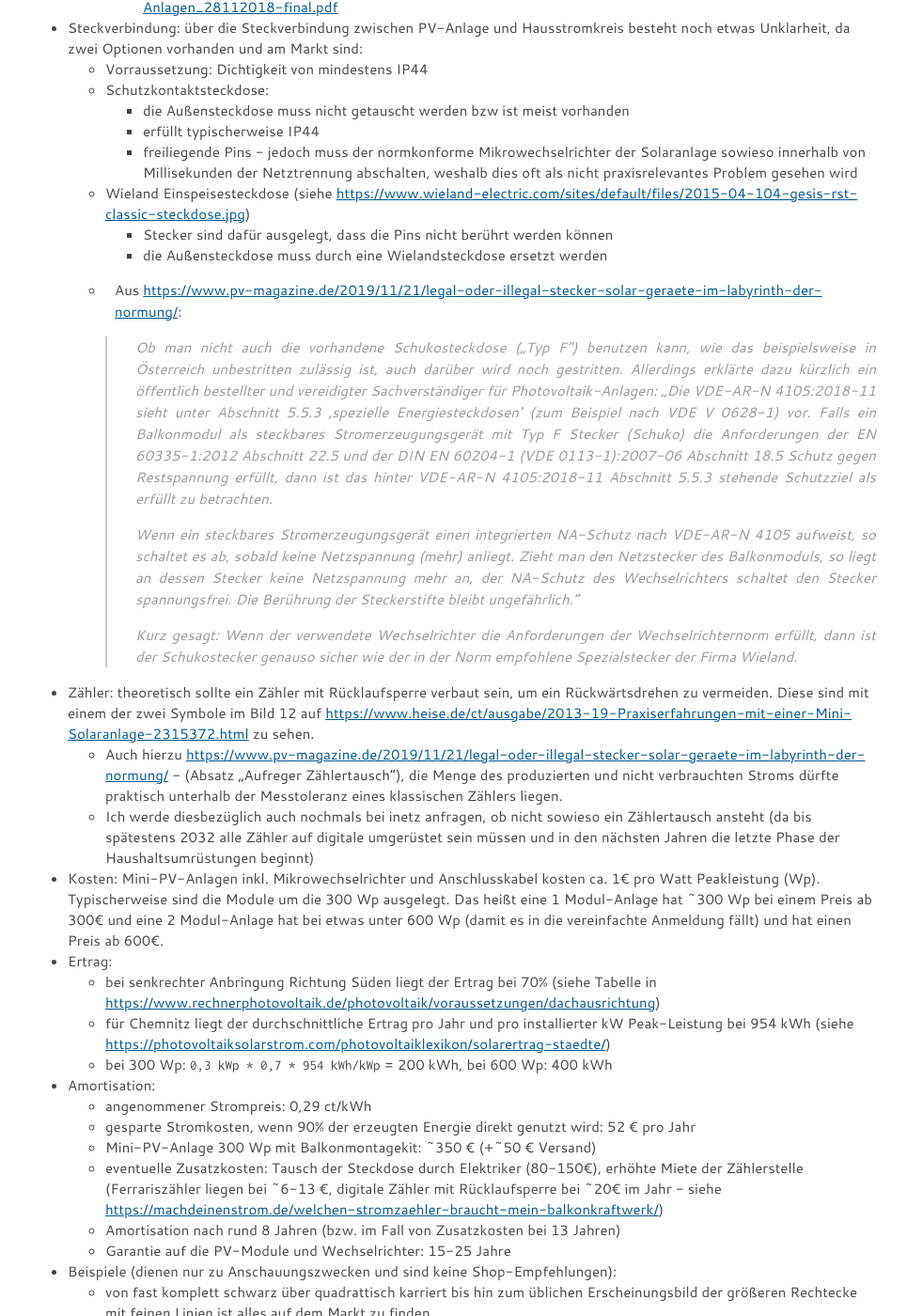
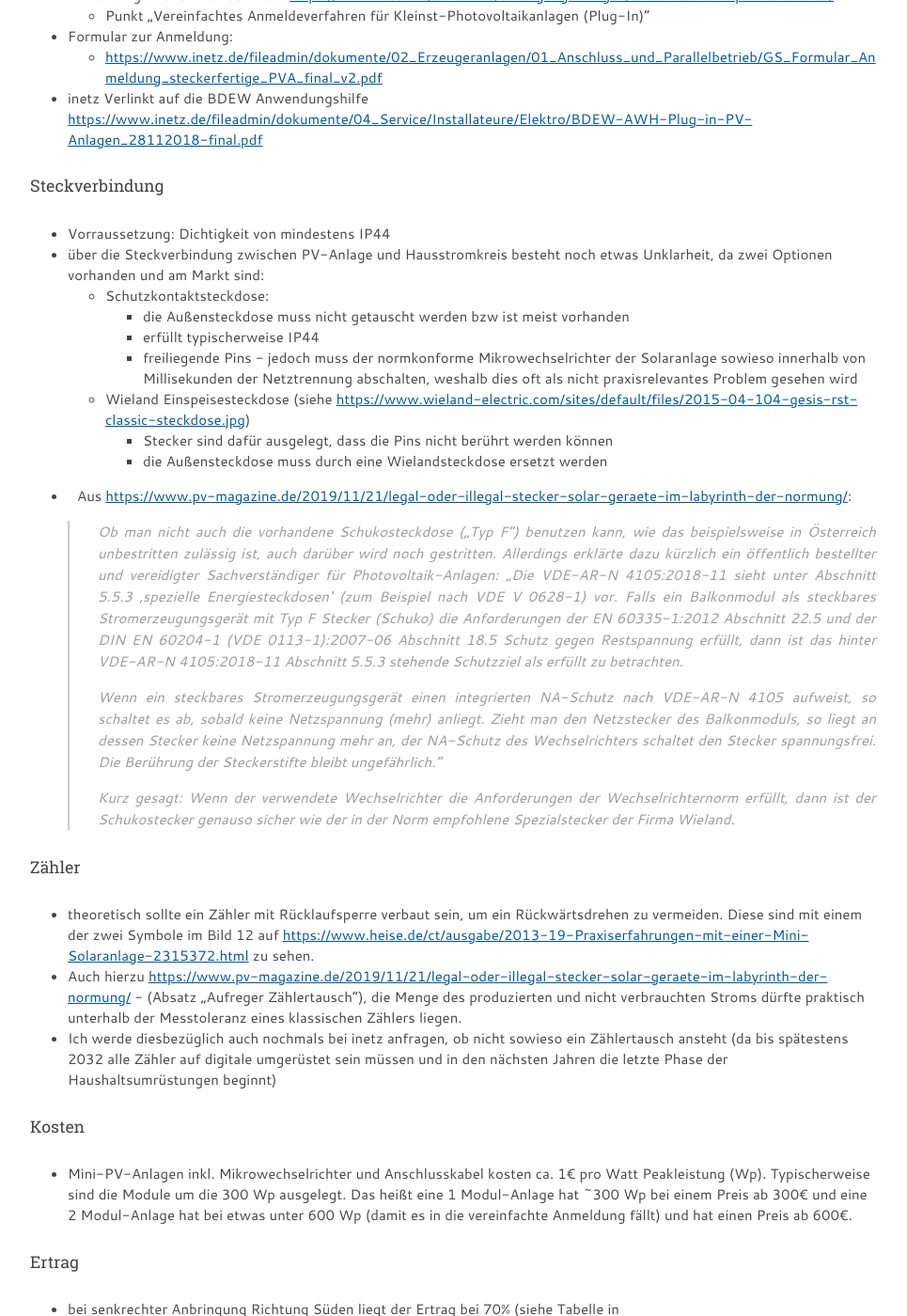
Before and after one commit to MorrisJobke/morrisjobke.github.io, a Jekyll site: the page built from _posts/2020-08-25-mini-photovoltaik-anlage.md, in a window 1280 px wide and 1400 px high, scrolled down 533 px. Shown: the whole window at 94% size, without its empty margins (158-1123 px from the left). Built offline with Jekyll 4.4.1, drawn with Linux system fonts in a browser that asks for light colours; some of the changed text lies outside the part shown.

Commit message:
Better layout
Signed-off-by: Morris Jobke <hey@morrisjobke.de>

```diff
--- a/_posts/2020-08-25-mini-photovoltaik-anlage.md
+++ b/_posts/2020-08-25-mini-photovoltaik-anlage.md
@@ -7,16 +7,24 @@ categories: [notes]
 
 Eine kleine Notizsammlung hinsichtlich Mini PV-Anlage:
 
-* Idee: Mietern die Möglichkeit bieten ihre Grundlast über Solarmodule zu reduzieren
-    * Wikipedia: [https://de.wikipedia.org/wiki/Solarmodul#Stecker-fertige_Solarmodule](https://de.wikipedia.org/wiki/Solarmodul#Stecker-fertige_Solarmodule)
-* Randbedingung: Anlage mit maximal 600 W Leistung kann direkt vom Mieter (und nicht wie normalerweise vom Solarteur) bei der Netzbetreiber angemeldet werden.
-    * Anmeldung in Chemnitz bei inetz: [https://www.inetz.de/startseite/erzeugungsanlagen/anschluss-und-parallelbetrieb/](https://www.inetz.de/startseite/erzeugungsanlagen/anschluss-und-parallelbetrieb/)
-        * Punkt „Vereinfachtes Anmeldeverfahren für Kleinst-Photovoltaikanlagen (Plug-In)“
-    * Formular zur Anmeldung:
-        * [https://www.inetz.de/fileadmin/dokumente/02_Erzeugeranlagen/01_Anschluss_und_Parallelbetrieb/GS_Formular_Anmeldung_steckerfertige_PVA_final_v2.pdf](https://www.inetz.de/fileadmin/dokumente/02_Erzeugeranlagen/01_Anschluss_und_Parallelbetrieb/GS_Formular_Anmeldung_steckerfertige_PVA_final_v2.pdf)
-        * inetz Verlinkt auf die BDEW Anwendungshilfe [https://www.inetz.de/fileadmin/dokumente/04_Service/Installateure/Elektro/BDEW-AWH-Plug-in-PV-Anlagen_28112018-final.pdf](https://www.inetz.de/fileadmin/dokumente/04_Service/Installateure/Elektro/BDEW-AWH-Plug-in-PV-Anlagen_28112018-final.pdf)
-* Steckverbindung: über die Steckverbindung zwischen PV-Anlage und Hausstromkreis besteht noch etwas Unklarheit, da zwei Optionen vorhanden und am Markt sind:
-    * Vorraussetzung: Dichtigkeit von mindestens IP44
+### Idee
+
+* Mietern die Möglichkeit bieten ihre Grundlast über Solarmodule zu reduzieren
+* Wikipedia: [https://de.wikipedia.org/wiki/Solarmodul#Stecker-fertige_Solarmodule](https://de.wikipedia.org/wiki/Solarmodul#Stecker-fertige_Solarmodule)
+
+### Randbedingung
+
+* Anlage mit maximal 600 W Leistung kann direkt vom Mieter (und nicht wie normalerweise vom Solarteur) bei der Netzbetreiber angemeldet werden.
+* Anmeldung in Chemnitz bei inetz: [https://www.inetz.de/startseite/erzeugungsanlagen/anschluss-und-parallelbetrieb/](https://www.inetz.de/startseite/erzeugungsanlagen/anschluss-und-parallelbetrieb/)
+    * Punkt „Vereinfachtes Anmeldeverfahren für Kleinst-Photovoltaikanlagen (Plug-In)“
+* Formular zur Anmeldung:
+    * [https://www.inetz.de/fileadmin/dokumente/02_Erzeugeranlagen/01_Anschluss_und_Parallelbetrieb/GS_Formular_Anmeldung_steckerfertige_PVA_final_v2.pdf](https://www.inetz.de/fileadmin/dokumente/02_Erzeugeranlagen/01_Anschluss_und_Parallelbetrieb/GS_Formular_Anmeldung_steckerfertige_PVA_final_v2.pdf)
+* inetz Verlinkt auf die BDEW Anwendungshilfe [https://www.inetz.de/fileadmin/dokumente/04_Service/Installateure/Elektro/BDEW-AWH-Plug-in-PV-Anlagen_28112018-final.pdf](https://www.inetz.de/fileadmin/dokumente/04_Service/Installateure/Elektro/BDEW-AWH-Plug-in-PV-Anlagen_28112018-final.pdf)
+
+### Steckverbindung
+
+* Vorraussetzung: Dichtigkeit von mindestens IP44
+* über die Steckverbindung zwischen PV-Anlage und Hausstromkreis besteht noch etwas Unklarheit, da zwei Optionen vorhanden und am Markt sind:
     * Schutzkontaktsteckdose:
         * die Außensteckdose muss nicht getauscht werden bzw ist meist vorhanden
         * erfüllt typischerweise IP44
@@ -24,34 +32,47 @@ Eine kleine Notizsammlung hinsichtlich Mini PV-Anlage:
     * Wieland Einspeisesteckdose (siehe [https://www.wieland-electric.com/sites/default/files/2015-04-104-gesis-rst-classic-steckdose.jpg](https://www.wieland-electric.com/sites/default/files/2015-04-104-gesis-rst-classic-steckdose.jpg))
         * Stecker sind dafür ausgelegt, dass die Pins nicht berührt werden können
         * die Außensteckdose muss durch eine Wielandsteckdose ersetzt werden
-    * Aus [https://www.pv-magazine.de/2019/11/21/legal-oder-illegal-stecker-solar-geraete-im-labyrinth-der-normung/](https://www.pv-magazine.de/2019/11/21/legal-oder-illegal-stecker-solar-geraete-im-labyrinth-der-normung/):
 
-        > Ob man nicht auch die vorhandene Schukosteckdose („Typ F“) benutzen kann, wie das beispielsweise in Österreich unbestritten zulässig ist, auch darüber wird noch gestritten. Allerdings erklärte dazu kürzlich ein öffentlich bestellter und vereidigter Sachverständiger für Photovoltaik-Anlagen:
-        > „Die VDE-AR-N 4105:2018-11 sieht unter Abschnitt 5.5.3 ‚spezielle Energiesteckdosen‘ (zum Beispiel nach VDE V 0628-1) vor. Falls ein Balkonmodul als steckbares Stromerzeugungsgerät mit Typ F Stecker (Schuko) die Anforderungen der EN 60335-1:2012 Abschnitt 22.5 und der DIN EN 60204-1 (VDE 0113-1):2007-06 Abschnitt 18.5 Schutz gegen Restspannung erfüllt, dann ist das hinter VDE-AR-N 4105:2018-11 Abschnitt 5.5.3 stehende Schutzziel als erfüllt zu betrachten.
-        >
-        > Wenn ein steckbares Stromerzeugungsgerät einen integrierten NA-Schutz nach VDE-AR-N 4105 aufweist, so schaltet es ab, sobald keine Netzspannung (mehr) anliegt. Zieht man den Netzstecker des Balkonmoduls, so liegt an dessen Stecker keine Netzspannung mehr an, der NA-Schutz des Wechselrichters schaltet den Stecker spannungsfrei. Die Berührung der Steckerstifte bleibt ungefährlich.“
-        >
-        > Kurz gesagt: Wenn der verwendete Wechselrichter die Anforderungen der Wechselrichternorm erfüllt, dann ist der Schukostecker genauso sicher wie der in der Norm empfohlene Spezialstecker der Firma Wieland.
+* Aus [https://www.pv-magazine.de/2019/11/21/legal-oder-illegal-stecker-solar-geraete-im-labyrinth-der-normung/](https://www.pv-magazine.de/2019/11/21/legal-oder-illegal-stecker-solar-geraete-im-labyrinth-der-normung/):
 
-* Zähler: theoretisch sollte ein Zähler mit Rücklaufsperre verbaut sein, um ein Rückwärtsdrehen zu vermeiden. Diese sind mit einem der zwei Symbole im Bild 12 auf [https://www.heise.de/ct/ausgabe/2013-19-Praxiserfahrungen-mit-einer-Mini-Solaranlage-2315372.html](https://www.heise.de/ct/ausgabe/2013-19-Praxiserfahrungen-mit-einer-Mini-Solaranlage-2315372.html) zu sehen.
-    * Auch hierzu  [https://www.pv-magazine.de/2019/11/21/legal-oder-illegal-stecker-solar-geraete-im-labyrinth-der-normung/](https://www.pv-magazine.de/2019/11/21/legal-oder-illegal-stecker-solar-geraete-im-labyrinth-der-normung/)  - (Absatz „Aufreger Zählertausch“), die Menge des produzierten und nicht verbrauchten Stroms dürfte praktisch unterhalb der Messtoleranz eines klassischen Zählers liegen.
-    * Ich werde diesbezüglich auch nochmals bei inetz anfragen, ob nicht sowieso ein Zählertausch ansteht (da bis spätestens 2032 alle Zähler auf digitale umgerüstet sein müssen und in den nächsten Jahren die letzte Phase der Haushaltsumrüstungen beginnt)
-* Kosten: Mini-PV-Anlagen inkl. Mikrowechselrichter und Anschlusskabel kosten ca. 1€ pro Watt Peakleistung (Wp). Typischerweise sind die Module um die 300 Wp ausgelegt. Das heißt eine 1 Modul-Anlage hat ~300 Wp bei einem Preis ab 300€ und eine 2 Modul-Anlage hat bei etwas unter 600 Wp (damit es in die vereinfachte Anmeldung fällt) und hat einen Preis ab 600€.
-* Ertrag:
-    * bei senkrechter Anbringung Richtung Süden liegt der Ertrag bei 70% (siehe Tabelle in [https://www.rechnerphotovoltaik.de/photovoltaik/voraussetzungen/dachausrichtung](https://www.rechnerphotovoltaik.de/photovoltaik/voraussetzungen/dachausrichtung))
-    * für Chemnitz liegt der durchschnittliche Ertrag pro Jahr und pro installierter kW Peak-Leistung bei 954 kWh (siehe [https://photovoltaiksolarstrom.com/photovoltaiklexikon/solarertrag-staedte/](https://photovoltaiksolarstrom.com/photovoltaiklexikon/solarertrag-staedte/))
-    * bei 300 Wp: `0,3 kWp * 0,7 * 954 kWh/kWp` = 200 kWh, bei 600 Wp: 400 kWh
-* Amortisation:
-    * angenommener Strompreis: 0,29 ct/kWh
-    * gesparte Stromkosten, wenn 90% der erzeugten Energie direkt genutzt wird: 52 € pro Jahr
-    * Mini-PV-Anlage 300 Wp mit Balkonmontagekit: ~350 € (+~50 € Versand)
-    * eventuelle Zusatzkosten: Tausch der Steckdose durch Elektriker (80-150€), erhöhte Miete der Zählerstelle (Ferrariszähler liegen bei ~6-13 €, digitale Zähler mit Rücklaufsperre bei ~20€ im Jahr - siehe [https://machdeinenstrom.de/welchen-stromzaehler-braucht-mein-balkonkraftwerk/](https://machdeinenstrom.de/welchen-stromzaehler-braucht-mein-balkonkraftwerk/))
-    * Amortisation nach rund 8 Jahren (bzw. im Fall von Zusatzkosten bei 13 Jahren)
-    * Garantie auf die PV-Module und Wechselrichter: 15-25 Jahre
-* Beispiele (dienen nur zu Anschauungszwecken und sind keine Shop-Empfehlungen):
-    * von fast komplett schwarz über quadrattisch karriert bis hin zum üblichen Erscheinungsbild der größeren Rechtecke mit feinen Linien ist alles auf dem Markt zu finden
-    * reine Module:
-        * [https://www.photovoltaik4all.de/solarmodule-?p=1](https://www.photovoltaik4all.de/solarmodule-?p=1)
-    * Beispiel mit Wechselrichter und Aufsteller:
-        * [https://www.alpha-solar.info/Balkonkraftwerk-Canadian-Solar-325w-Befestigungsarten-versand.html](https://www.alpha-solar.info/Balkonkraftwerk-Canadian-Solar-325w-Befestigungsarten-versand.html)
-        * [https://volxpower.de/Stecker-PV-Anlagen](https://volxpower.de/Stecker-PV-Anlagen)
+    > Ob man nicht auch die vorhandene Schukosteckdose („Typ F“) benutzen kann, wie das beispielsweise in Österreich unbestritten zulässig ist, auch darüber wird noch gestritten. Allerdings erklärte dazu kürzlich ein öffentlich bestellter und vereidigter Sachverständiger für Photovoltaik-Anlagen:
+    > „Die VDE-AR-N 4105:2018-11 sieht unter Abschnitt 5.5.3 ‚spezielle Energiesteckdosen‘ (zum Beispiel nach VDE V 0628-1) vor. Falls ein Balkonmodul als steckbares Stromerzeugungsgerät mit Typ F Stecker (Schuko) die Anforderungen der EN 60335-1:2012 Abschnitt 22.5 und der DIN EN 60204-1 (VDE 0113-1):2007-06 Abschnitt 18.5 Schutz gegen Restspannung erfüllt, dann ist das hinter VDE-AR-N 4105:2018-11 Abschnitt 5.5.3 stehende Schutzziel als erfüllt zu betrachten.
+    >
+    > Wenn ein steckbares Stromerzeugungsgerät einen integrierten NA-Schutz nach VDE-AR-N 4105 aufweist, so schaltet es ab, sobald keine Netzspannung (mehr) anliegt. Zieht man den Netzstecker des Balkonmoduls, so liegt an dessen Stecker keine Netzspannung mehr an, der NA-Schutz des Wechselrichters schaltet den Stecker spannungsfrei. Die Berührung der Steckerstifte bleibt ungefährlich.“
+    >
+    > Kurz gesagt: Wenn der verwendete Wechselrichter die Anforderungen der Wechselrichternorm erfüllt, dann ist der Schukostecker genauso sicher wie der in der Norm empfohlene Spezialstecker der Firma Wieland.
+
+### Zähler
+
+* theoretisch sollte ein Zähler mit Rücklaufsperre verbaut sein, um ein Rückwärtsdrehen zu vermeiden. Diese sind mit einem der zwei Symbole im Bild 12 auf [https://www.heise.de/ct/ausgabe/2013-19-Praxiserfahrungen-mit-einer-Mini-Solaranlage-2315372.html](https://www.heise.de/ct/ausgabe/2013-19-Praxiserfahrungen-mit-einer-Mini-Solaranlage-2315372.html) zu sehen.
+* Auch hierzu  [https://www.pv-magazine.de/2019/11/21/legal-oder-illegal-stecker-solar-geraete-im-labyrinth-der-normung/](https://www.pv-magazine.de/2019/11/21/legal-oder-illegal-stecker-solar-geraete-im-labyrinth-der-normung/)  - (Absatz „Aufreger Zählertausch“), die Menge des produzierten und nicht verbrauchten Stroms dürfte praktisch unterhalb der Messtoleranz eines klassischen Zählers liegen.
+* Ich werde diesbezüglich auch nochmals bei inetz anfragen, ob nicht sowieso ein Zählertausch ansteht (da bis spätestens 2032 alle Zähler auf digitale umgerüstet sein müssen und in den nächsten Jahren die letzte Phase der Haushaltsumrüstungen beginnt)
+
+### Kosten
+
+* Mini-PV-Anlagen inkl. Mikrowechselrichter und Anschlusskabel kosten ca. 1€ pro Watt Peakleistung (Wp). Typischerweise sind die Module um die 300 Wp ausgelegt. Das heißt eine 1 Modul-Anlage hat ~300 Wp bei einem Preis ab 300€ und eine 2 Modul-Anlage hat bei etwas unter 600 Wp (damit es in die vereinfachte Anmeldung fällt) und hat einen Preis ab 600€.
+
+### Ertrag
+
+* bei senkrechter Anbringung Richtung Süden liegt der Ertrag bei 70% (siehe Tabelle in [https://www.rechnerphotovoltaik.de/photovoltaik/voraussetzungen/dachausrichtung](https://www.rechnerphotovoltaik.de/photovoltaik/voraussetzungen/dachausrichtung))
+* für Chemnitz liegt der durchschnittliche Ertrag pro Jahr und pro installierter kW Peak-Leistung bei 954 kWh (siehe [https://photovoltaiksolarstrom.com/photovoltaiklexikon/solarertrag-staedte/](https://photovoltaiksolarstrom.com/photovoltaiklexikon/solarertrag-staedte/))
+* bei 300 Wp: `0,3 kWp * 0,7 * 954 kWh/kWp` = 200 kWh, bei 600 Wp: 400 kWh
+
+### Amortisation
+
+* angenommener Strompreis: 0,29 ct/kWh
+* gesparte Stromkosten, wenn 90% der erzeugten Energie direkt genutzt wird: 52 € pro Jahr
+* Mini-PV-Anlage 300 Wp mit Balkonmontagekit: ~350 € (+~50 € Versand)
+* eventuelle Zusatzkosten: Tausch der Steckdose durch Elektriker (80-150€), erhöhte Miete der Zählerstelle (Ferrariszähler liegen bei ~6-13 €, digitale Zähler mit Rücklaufsperre bei ~20€ im Jahr - siehe [https://machdeinenstrom.de/welchen-stromzaehler-braucht-mein-balkonkraftwerk/](https://machdeinenstrom.de/welchen-stromzaehler-braucht-mein-balkonkraftwerk/))
+* Amortisation nach rund 8 Jahren (bzw. im Fall von Zusatzkosten bei 13 Jahren)
+* Garantie auf die PV-Module und Wechselrichter: 15-25 Jahre
+
+### Beispiele
+
+* dienen nur zu Anschauungszwecken und sind keine Shop-Empfehlungen:
+* von fast komplett schwarz über quadrattisch karriert bis hin zum üblichen Erscheinungsbild der größeren Rechtecke mit feinen Linien ist alles auf dem Markt zu finden
+* reine Module:
+    * [https://www.photovoltaik4all.de/solarmodule-?p=1](https://www.photovoltaik4all.de/solarmodule-?p=1)
+* Beispiel mit Wechselrichter und Aufsteller:
+    * [https://www.alpha-solar.info/Balkonkraftwerk-Canadian-Solar-325w-Befestigungsarten-versand.html](https://www.alpha-solar.info/Balkonkraftwerk-Canadian-Solar-325w-Befestigungsarten-versand.html)
+    * [https://volxpower.de/Stecker-PV-Anlagen](https://volxpower.de/Stecker-PV-Anlagen)
```
